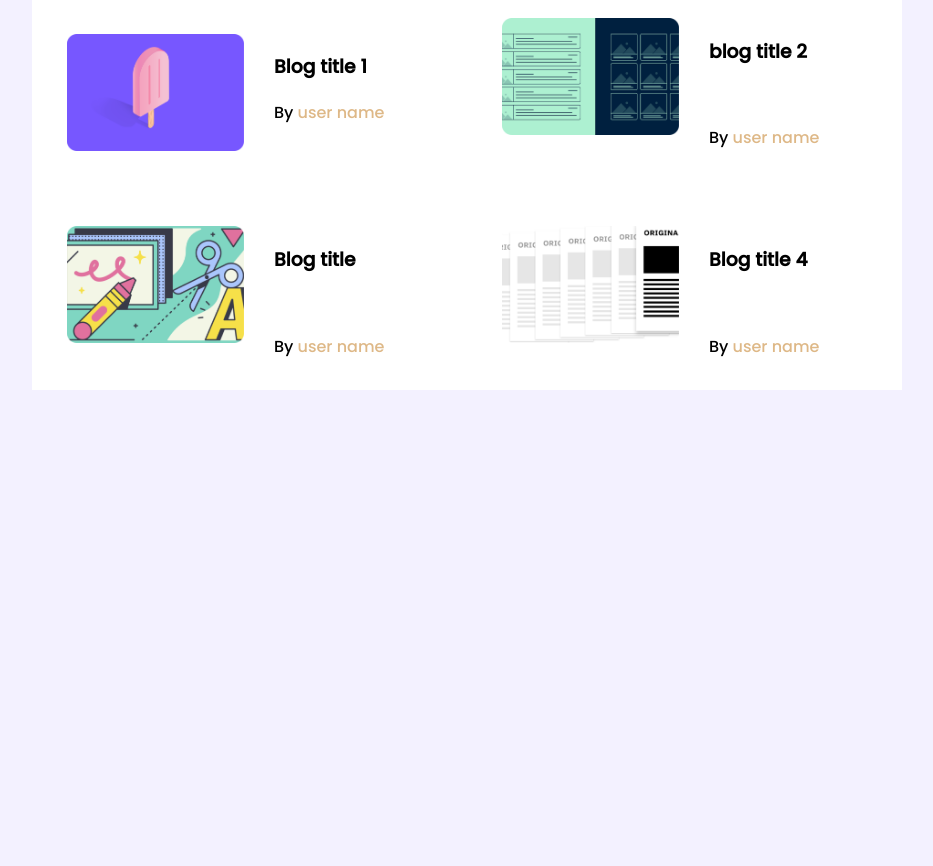
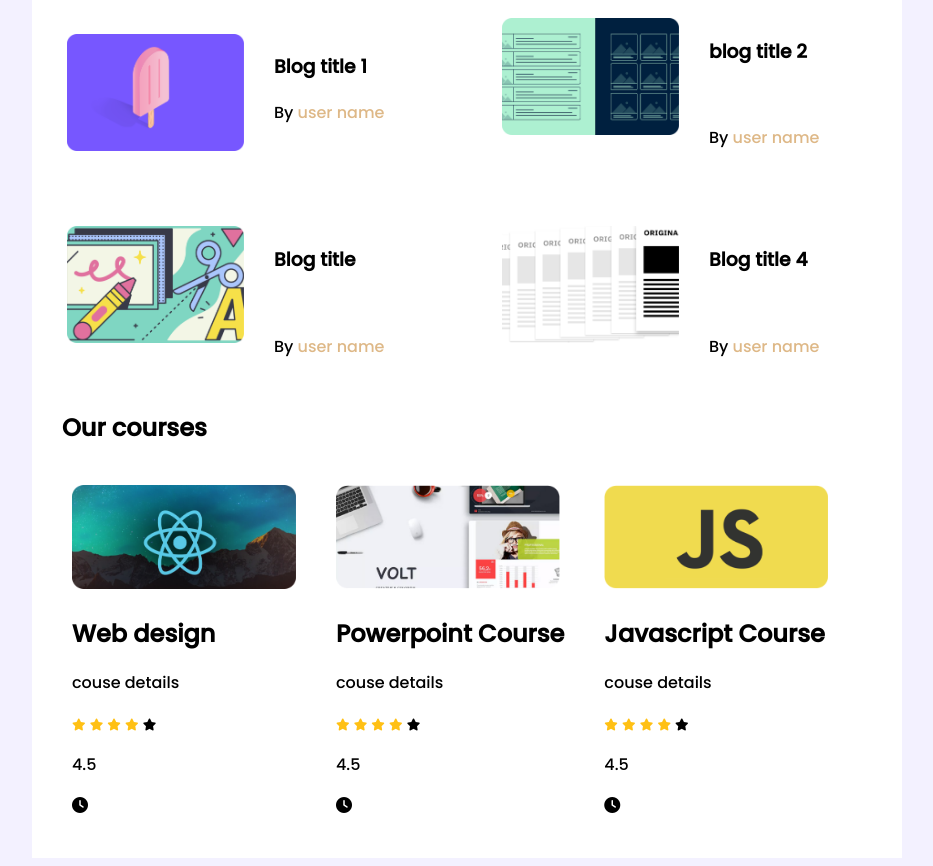
Before and after one commit to sharif02/landing-page, a plain HTML site: page index.html in a window 1280 px wide. Shown: the part 352-1218 px from the top of the page, without its empty margins (173-1106 px from the left). Before the commit the page ends 800 px from the top, so only its background shows below. Drawn offline with Linux system fonts and the light colour scheme.

Commit message:
code updated

```diff
--- a/index.html
+++ b/index.html
@@ -6,6 +6,9 @@
     <meta http-equiv="X-UA-Compatible" content="IE=edge">
     <meta name="viewport" content="width=device-width, initial-scale=1.0">
     <title>welcome to my first landing page</title>
+    <!-- font awesome -->
+    <script src="https://kit.fontawesome.com/d27ba1191f.js" crossorigin="anonymous"></script>
+    <!-- stylesheet -->
     <link rel="stylesheet" href="style.css">
 </head>
 
@@ -87,9 +90,81 @@
 
                 </div>
             </div>
+            <!-- courses start -->
 
+            <section class="">
+                <h2 style="margin-left: 30px;">Our courses</h2>
+                <div class="courses">
+
+                    <article class="course">
+                        <div class="thumbnail">
+                            <img src="images/courses/course-1.png" alt="" style="width: 224px; height: 104px;">
+                        </div>
+                        <div class="content">
+                            <h2 class="hedding-style"> Web design</h2>
+                            <p> couse details</p>
+                            <div>
+                                <i class="fas fa-star filed"></i>
+                                <i class="fas fa-star filed"></i>
+                                <i class="fas fa-star filed"></i>
+                                <i class="fas fa-star filed"></i>
+                                <i class="fas fa-star"></i>
+                            </div>
+                            <p>4.5</p>
+                            <div class="duration">
+                                <i class="fas fa-clock"></i>
+                            </div>
+                        </div>
+
+                    </article>
+                    <article class="course">
+                        <div class="thumbnail">
+                            <img src="images/courses/course-2.png" alt="" style="width: 224px; height: 104px;">
+                        </div>
+                        <div class="content">
+                            <h2 class="hedding-style"> Powerpoint Course</h2>
+                            <p> couse details</p>
+                            <div>
+                                <i class="fas fa-star filed"></i>
+                                <i class="fas fa-star filed"></i>
+                                <i class="fas fa-star filed"></i>
+                                <i class="fas fa-star filed"></i>
+                                <i class="fas fa-star"></i>
+                            </div>
+                            <p>4.5</p>
+                            <div class="duration">
+                                <i class="fas fa-clock"></i>
+                            </div>
+                        </div>
+
+                    </article>
+                    <article class="course">
+                        <div class="thumbnail">
+                            <img src="images/courses/course-3.png" alt="" style="width: 224px; height: 104px;">
+                        </div>
+                        <div class="content">
+                            <h2 class="hedding-style"> Javascript Course</h2>
+                            <p> couse details</p>
+                            <div>
+                                <i class="fas fa-star filed"></i>
+                                <i class="fas fa-star filed"></i>
+                                <i class="fas fa-star filed"></i>
+                                <i class="fas fa-star filed"></i>
+                                <i class="fas fa-star"></i>
+                            </div>
+                            <p>4.5</p>
+                            <div class="duration">
+                                <i class="fas fa-clock"></i>
+                            </div>
+                        </div>
+
+                    </article>
+                </div>
+
+            </section>
 
         </section>
+
 
     </main>
     <!-- main end -->
--- a/style.css
+++ b/style.css
@@ -75,3 +75,18 @@ main{
 .span-style{
     color: burlywood;
 }
+/* courses start */
+.courses{
+    display: flex;
+    align-items: center;
+    margin: 20px;
+}
+.course{
+    margin: 20px;
+}
+.fa-star{
+    font-size: 12px;
+}
+.filed{
+    color: #FFC014;
+}
```
